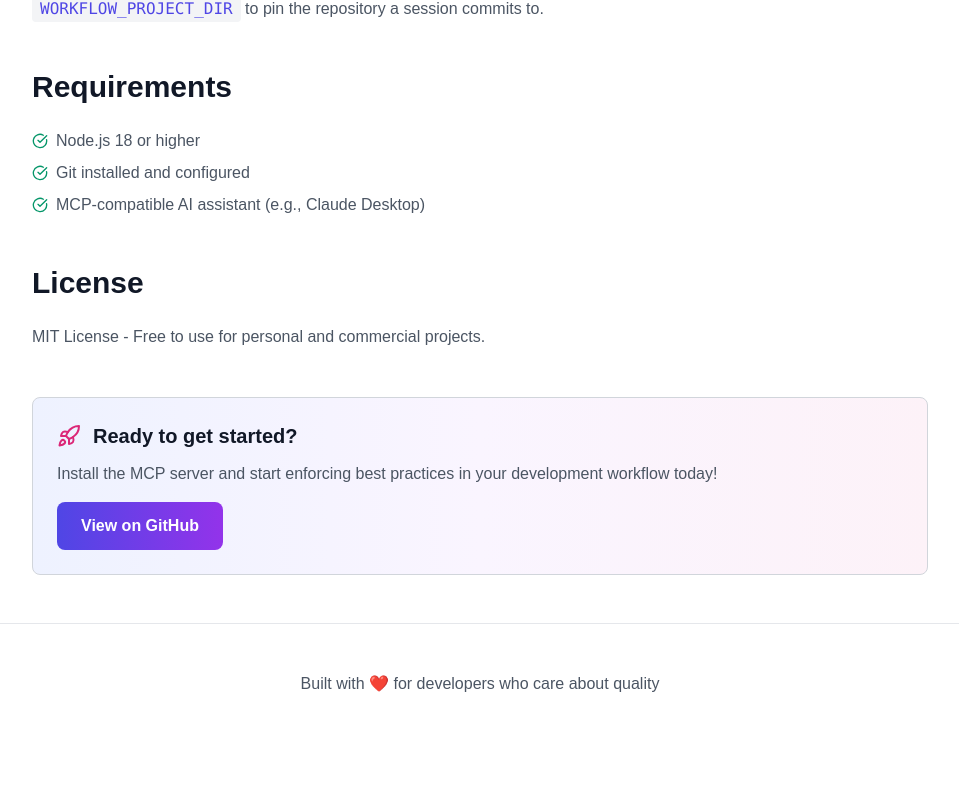
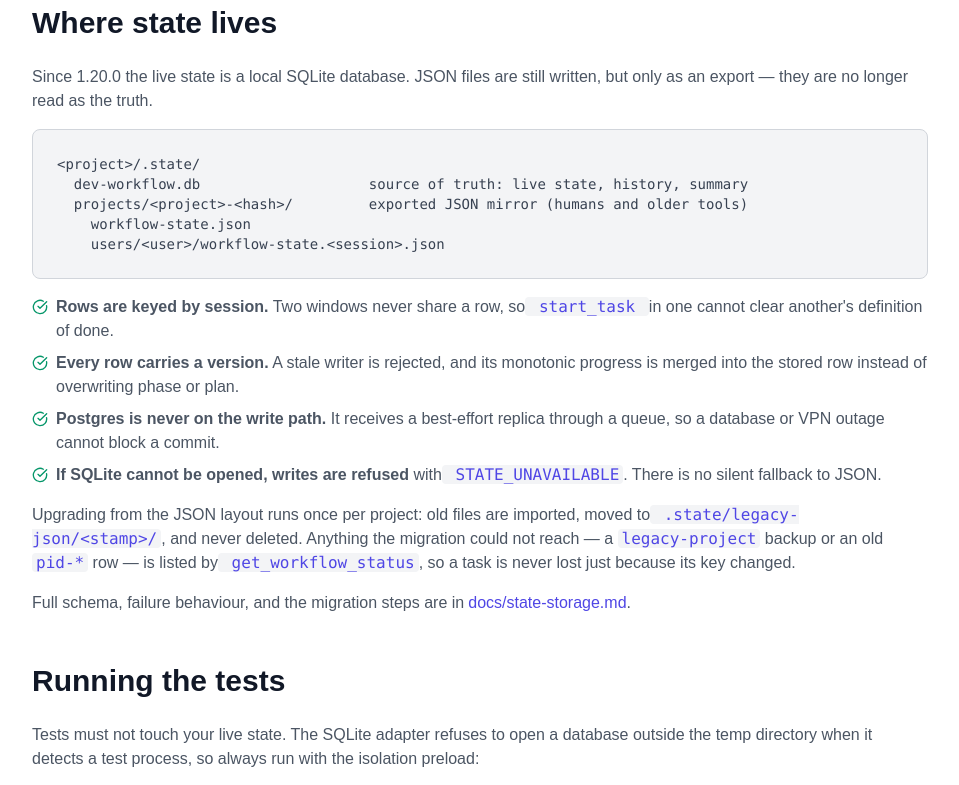
Before and after one commit to programinglive/dev-workflow, a Next.js app in the folder web/: page /docs in a window 1280 px wide. Shown: the part 5198-5983 px from the top of the page, without its empty margins (160-1119 px from the left). Before the commit the page ends 5942 px from the top, so only its background shows below. Built offline with nearby package versions, Linux system fonts and the light colour scheme.

Commit message:
docs: jelaskan penyimpanan sqlite di readme dan situs developer

```diff
--- a/web/app/docs/page.tsx
+++ b/web/app/docs/page.tsx
@@ -208,12 +208,87 @@ waive_dod_item { id: "dod-2", reason: "form ini tidak punya jalur input kosong"
 
                     <h2 className="text-3xl font-bold mt-12 mb-6 text-gray-900 dark:text-white">Configuration</h2>
                     <p className="text-gray-600 dark:text-gray-400 mb-4">
-                        Workflow state lives on your machine, under <code className="text-indigo-600 dark:text-indigo-400 bg-gray-100 dark:bg-white/5 px-2 py-1 rounded">.state/users/&lt;user&gt;/</code>:
-                        one file per agent session, with the project history shared between them.
+                        Set the <code className="text-indigo-600 dark:text-indigo-400 bg-gray-100 dark:bg-white/5 px-2 py-1 rounded">DEV_WORKFLOW_USER_ID</code> environment variable to isolate workflow state per user,
+                        and <code className="text-indigo-600 dark:text-indigo-400 bg-gray-100 dark:bg-white/5 px-2 py-1 rounded">WORKFLOW_PROJECT_DIR</code> to pin the repository a session commits to.
+                    </p>
+
+                    <h2 className="text-3xl font-bold mt-12 mb-6 text-gray-900 dark:text-white">Where state lives</h2>
+                    <p className="text-gray-600 dark:text-gray-400 mb-4">
+                        Since 1.20.0 the live state is a local SQLite database. JSON files are still written, but only as an
+                        export — they are no longer read as the truth.
+                    </p>
+                    <div className="bg-gray-100 dark:bg-[#1a1a24] rounded-lg p-6 border border-gray-300 dark:border-white/10 mb-4">
+                        <pre className="text-sm overflow-x-auto">
+                            <code className="text-gray-700 dark:text-gray-300">{`<project>/.state/
+  dev-workflow.db                    source of truth: live state, history, summary
+  projects/<project>-<hash>/         exported JSON mirror (humans and older tools)
+    workflow-state.json
+    users/<user>/workflow-state.<session>.json`}</code>
+                        </pre>
+                    </div>
+                    <ul className="space-y-2 mb-4">
+                        <li className="flex items-start gap-2 text-gray-600 dark:text-gray-400">
+                            <CheckCircle className="w-4 h-4 mt-1 flex-shrink-0 text-emerald-600 dark:text-emerald-400" />
+                            <span>
+                                <strong>Rows are keyed by session.</strong> Two windows never share a row, so
+                                <code className="text-indigo-600 dark:text-indigo-400 bg-gray-100 dark:bg-white/5 px-1 rounded"> start_task </code>
+                                in one cannot clear another&apos;s definition of done.
+                            </span>
+                        </li>
+                        <li className="flex items-start gap-2 text-gray-600 dark:text-gray-400">
+                            <CheckCircle className="w-4 h-4 mt-1 flex-shrink-0 text-emerald-600 dark:text-emerald-400" />
+                            <span>
+                                <strong>Every row carries a version.</strong> A stale writer is rejected, and its
+                                monotonic progress is merged into the stored row instead of overwriting phase or plan.
+                            </span>
+                        </li>
+                        <li className="flex items-start gap-2 text-gray-600 dark:text-gray-400">
+                            <CheckCircle className="w-4 h-4 mt-1 flex-shrink-0 text-emerald-600 dark:text-emerald-400" />
+                            <span>
+                                <strong>Postgres is never on the write path.</strong> It receives a best-effort replica
+                                through a queue, so a database or VPN outage cannot block a commit.
+                            </span>
+                        </li>
+                        <li className="flex items-start gap-2 text-gray-600 dark:text-gray-400">
+                            <CheckCircle className="w-4 h-4 mt-1 flex-shrink-0 text-emerald-600 dark:text-emerald-400" />
+                            <span>
+                                <strong>If SQLite cannot be opened, writes are refused</strong> with
+                                <code className="text-indigo-600 dark:text-indigo-400 bg-gray-100 dark:bg-white/5 px-1 rounded"> STATE_UNAVAILABLE</code>.
+                                There is no silent fallback to JSON.
+                            </span>
+                        </li>
+                    </ul>
+                    <p className="text-gray-600 dark:text-gray-400 mb-4">
+                        Upgrading from the JSON layout runs once per project: old files are imported, moved to
+                        <code className="text-indigo-600 dark:text-indigo-400 bg-gray-100 dark:bg-white/5 px-1 rounded"> .state/legacy-json/&lt;stamp&gt;/</code>,
+                        and never deleted. Anything the migration could not reach — a <code className="text-indigo-600 dark:text-indigo-400 bg-gray-100 dark:bg-white/5 px-1 rounded">legacy-project</code> backup
+                        or an old <code className="text-indigo-600 dark:text-indigo-400 bg-gray-100 dark:bg-white/5 px-1 rounded">pid-*</code> row — is listed by
+                        <code className="text-indigo-600 dark:text-indigo-400 bg-gray-100 dark:bg-white/5 px-1 rounded"> get_workflow_status</code>, so a task is never lost just because its key changed.
                     </p>
                     <p className="text-gray-600 dark:text-gray-400 mb-8">
-                        Set the <code className="text-indigo-600 dark:text-indigo-400 bg-gray-100 dark:bg-white/5 px-2 py-1 rounded">DEV_WORKFLOW_USER_ID</code> environment variable to isolate workflow state per user,
-                        and <code className="text-indigo-600 dark:text-indigo-400 bg-gray-100 dark:bg-white/5 px-2 py-1 rounded">WORKFLOW_PROJECT_DIR</code> to pin the repository a session commits to.
+                        Full schema, failure behaviour, and the migration steps are in
+                        <a
+                            href="https://github.com/programinglive/dev-workflow-mcp-server/blob/main/docs/state-storage.md"
+                            target="_blank"
+                            className="text-indigo-600 dark:text-indigo-400 hover:underline ml-1"
+                        >
+                            docs/state-storage.md
+                        </a>.
+                    </p>
+
+                    <h2 className="text-3xl font-bold mt-12 mb-6 text-gray-900 dark:text-white">Running the tests</h2>
+                    <p className="text-gray-600 dark:text-gray-400 mb-4">
+                        Tests must not touch your live state. The SQLite adapter refuses to open a database outside the
+                        temp directory when it detects a test process, so always run with the isolation preload:
+                    </p>
+                    <div className="bg-gray-100 dark:bg-[#1a1a24] rounded-lg p-6 border border-gray-300 dark:border-white/10 mb-4">
+                        <pre className="text-sm overflow-x-auto">
+                            <code className="text-gray-700 dark:text-gray-300">{`node --no-deprecation --import ./tests/setup-env.js --test tests/*.test.js`}</code>
+                        </pre>
+                    </div>
+                    <p className="text-gray-600 dark:text-gray-400 mb-8">
+                        Running a single file without that flag fails loudly instead of quietly writing test rows into the
+                        database that holds your work.
                     </p>
 
                     <h2 className="text-3xl font-bold mt-12 mb-6 text-gray-900 dark:text-white">Requirements</h2>
```
Also changed, not shown: web/lib/docs.js (+8 -0 lines), 1 other file (tests, documents, lock files or other folders).
